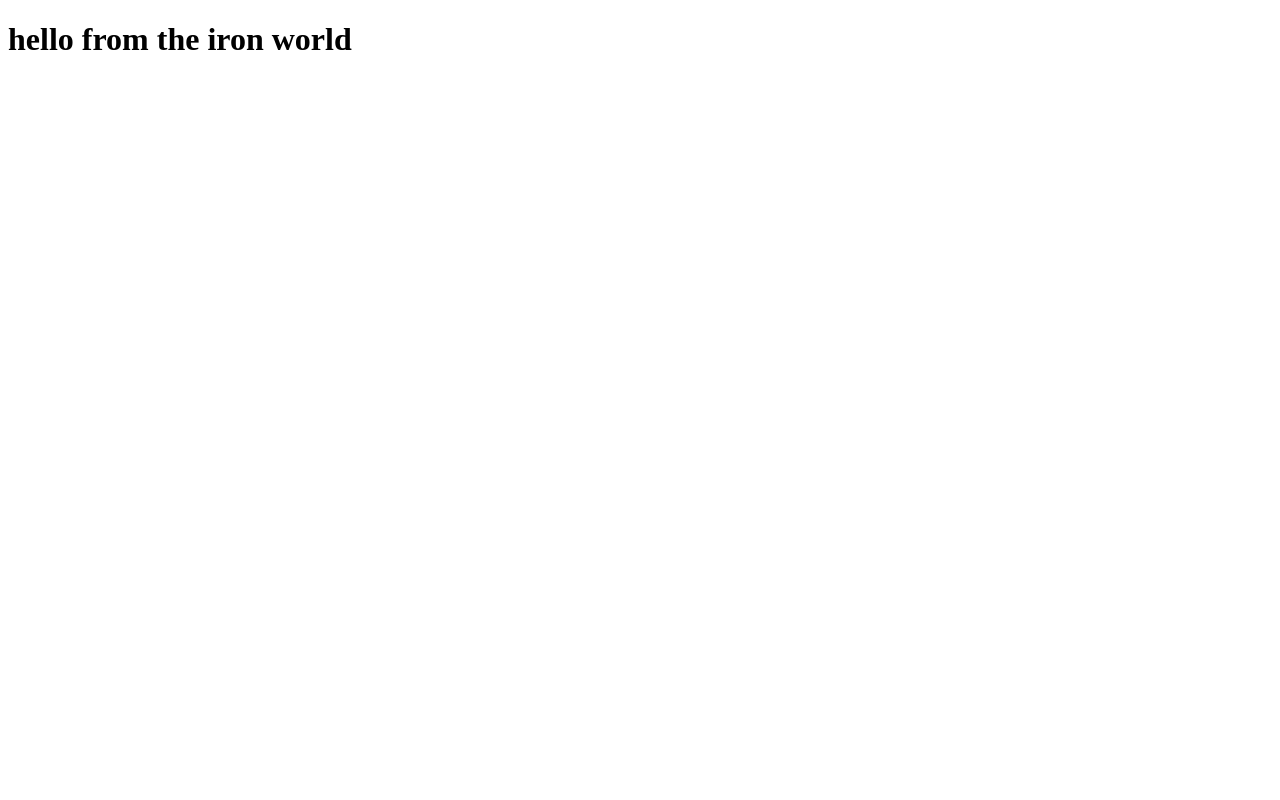
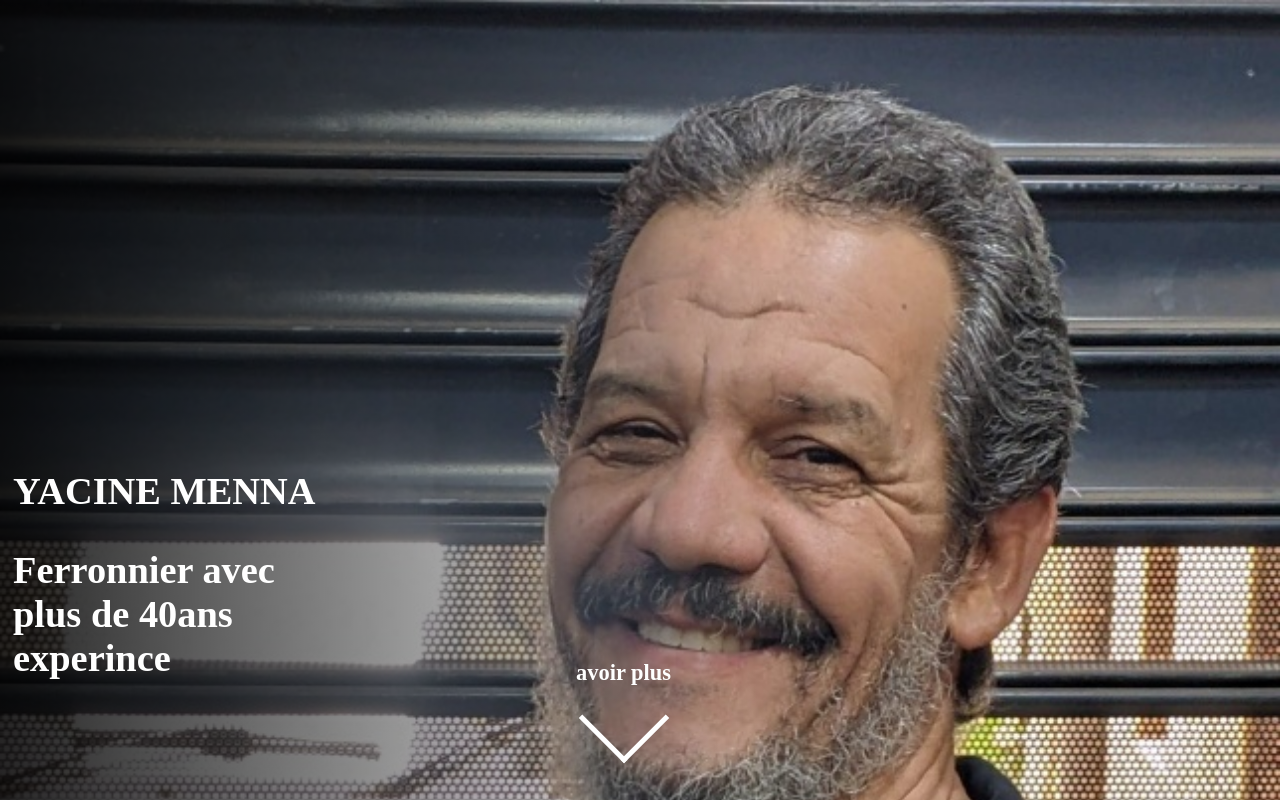
Before and after one commit to chiefkarim/ferronnier, a plain HTML site: page index.html in a window 1280 px wide. Drawn offline with Linux system fonts and the light colour scheme.

Commit message:
header section

```diff
--- a/index.html
+++ b/index.html
@@ -1,9 +1,58 @@
 <!DOCTYPE html>
 <html>
     <head>
+        <style>
+            body{
+                background: url('./assets/bg.jpg') top;
+                background-repeat: no-repeat;
+                backdrop-filter: black;
+                background-size: cover;
+            }
+            header{
+                color: white;
+
+                font-size:larger;
+            }
+            .container{
+                display: grid;
+                place-items: center;
+                position: absolute;
+                bottom:50px;
+                left:45vw;
+            }
+            header >h1{
+
+
+                width: fit-content;
+                padding: 5px;
+            }
+            .arrow{
+                box-sizing: border-box;
+  height: 5vw;
+  width: 5vw;
+  border-style: solid;
+
+  border-color: white;
+  border-width: 0px 5px 5px 0px;
+  transform: rotate(45deg);
+
+            }
+        </style>
         <title>Menna Yacine</title>
     </head>
     <body>
-        <h1>hello from the iron world</h1>
+        <header>
+            <div style="height: 430px;"></div>
+            <div style="position: absolute;width:60vw;height: 100vh; background: linear-gradient(to right, rgba(0, 0, 0, 0.85), transparent);top:0;left: 0;z-index: -1;"></div>
+        <h1>YACINE MENNA</h1>
+
+        <h1>Ferronnier avec<br> plus de 40ans<br>experince </h1>
+
+        <div class="container">
+            <h3 style="margin:0">avoir plus</h3>
+
+            <div class="arrow"></div></div>
+
+        </header>
     </body>
 </html>
```
Also changed, not shown: assets/bg.jpg (added).
